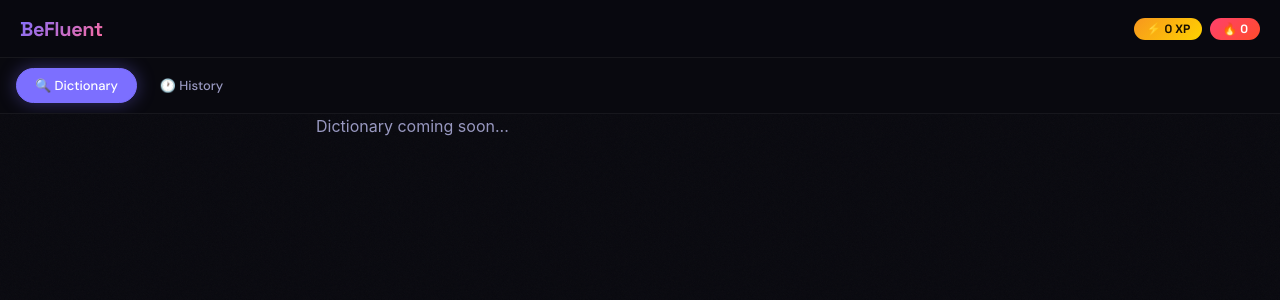
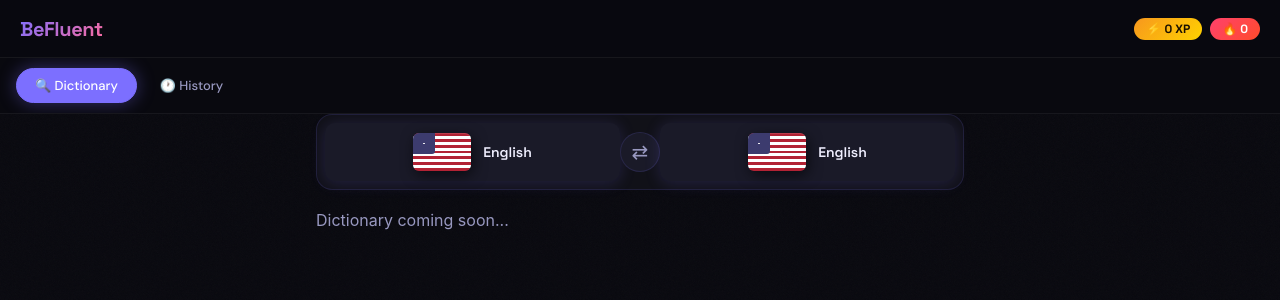
Before and after one commit to bokigolic/befluent, a React (Vite) app: page / in a window 1280 px wide. Shown: the top 300 px of the page. Built offline with nearby package versions, Linux system fonts and the light colour scheme.

Commit message:
feat: 3D FlagSwitcher

```diff
--- a/src/App.jsx
+++ b/src/App.jsx
@@ -1,5 +1,6 @@
 import Navbar from './components/Navbar/Navbar'
 import TabBar from './components/TabBar/TabBar'
+import FlagSwitcher from './components/FlagSwitcher/FlagSwitcher'
 import useStore from './store/useStore'
 
 function App() {
@@ -11,7 +12,10 @@ function App() {
       <TabBar />
       <div className="wrap">
         {activePage === 'dictionary' && (
-          <p style={{ color: 'var(--t2)' }}>Dictionary coming soon...</p>
+          <>
+            <FlagSwitcher />
+            <p style={{ color: 'var(--t2)' }}>Dictionary coming soon...</p>
+          </>
         )}
         {activePage === 'history' && (
           <p style={{ color: 'var(--t2)' }}>History coming soon...</p>
--- /dev/null
+++ b/src/components/FlagSwitcher/FlagSwitcher.jsx
@@ -0,0 +1,87 @@
+import useStore from '../../store/useStore'
+import styles from './FlagSwitcher.module.css'
+
+function USFlag() {
+  return (
+    <div className={styles.flag}>
+      <div className={styles.canton} />
+    </div>
+  )
+}
+
+function SRFlag() {
+  return (
+    <div className={styles.flagSr}>
+      <span className={styles.eagle}>🦅</span>
+    </div>
+  )
+}
+
+const LABELS = {
+  'en-en': ['English', 'English'],
+  'en-sr': ['English', 'Serbian'],
+  'sr-en': ['Serbian', 'English'],
+}
+
+export default function FlagSwitcher() {
+  const dictMode = useStore((s) => s.dictMode)
+  const setDictMode = useStore((s) => s.setDictMode)
+
+  const [leftLabel, rightLabel] = LABELS[dictMode]
+  const leftIsSr = dictMode === 'sr-en'
+  const rightIsSr = dictMode === 'en-sr'
+
+  const handleSwap = () => {
+    if (dictMode === 'en-sr') setDictMode('sr-en')
+    else if (dictMode === 'sr-en') setDictMode('en-sr')
+  }
+
+  const handleLeftClick = () => {
+    // clicking left: toggle SR on left side
+    if (leftIsSr) setDictMode('en-en')
+    else setDictMode('sr-en')
+  }
+
+  const handleRightClick = () => {
+    // clicking right: toggle SR on right side
+    if (rightIsSr) setDictMode('en-en')
+    else setDictMode('en-sr')
+  }
+
+  return (
+    <div className={styles.container}>
+      <button
+        className={`${styles.side} ${!leftIsSr ? styles.sideActive : ''}`}
+        onClick={handleLeftClick}
+      >
+        <div className={leftIsSr ? styles.flagWrapSr : styles.flagWrap}>
+          {leftIsSr ? <SRFlag /> : <USFlag />}
+        </div>
+        <span className={`${styles.label} ${!leftIsSr ? styles.labelActive : ''}`}>
+          {leftLabel}
+        </span>
+      </button>
+
+      <button
+        className={styles.swap}
+        onClick={handleSwap}
+        title="Swap languages"
+        aria-label="Swap languages"
+      >
+        ⇄
+      </button>
+
+      <button
+        className={`${styles.side} ${!rightIsSr ? styles.sideActive : ''}`}
+        onClick={handleRightClick}
+      >
+        <div className={rightIsSr ? styles.flagWrapSr : styles.flagWrap}>
+          {rightIsSr ? <SRFlag /> : <USFlag />}
+        </div>
+        <span className={`${styles.label} ${!rightIsSr ? styles.labelActive : ''}`}>
+          {rightLabel}
+        </span>
+      </button>
+    </div>
+  )
+}
--- /dev/null
+++ b/src/components/FlagSwitcher/FlagSwitcher.module.css
@@ -0,0 +1,163 @@
+.container {
+  display: flex;
+  align-items: center;
+  background: var(--surface);
+  border: 1px solid var(--bord);
+  border-radius: var(--radius);
+  padding: 8px;
+  margin-bottom: 18px;
+}
+
+/* ── Flag sides ── */
+.side {
+  flex: 1;
+  display: flex;
+  align-items: center;
+  justify-content: center;
+  gap: 12px;
+  padding: 10px 16px;
+  border-radius: var(--radius-sm);
+  border: none;
+  background: transparent;
+  cursor: pointer;
+  transition: all 0.3s var(--ease);
+}
+
+.sideActive {
+  background: var(--elevated);
+  box-shadow: 0 2px 16px rgba(124, 111, 255, 0.18);
+}
+
+/* ── Swap button ── */
+.swap {
+  width: 40px;
+  height: 40px;
+  border-radius: 50%;
+  background: var(--elevated);
+  border: 1px solid var(--bord);
+  color: var(--t2);
+  cursor: pointer;
+  flex-shrink: 0;
+  font-size: 20px;
+  display: flex;
+  align-items: center;
+  justify-content: center;
+  transition: all 0.3s var(--ease);
+}
+
+.swap:hover {
+  background: var(--acc);
+  color: #ffffff;
+  transform: rotate(180deg);
+}
+
+/* ── Labels ── */
+.label {
+  font-family: 'Space Grotesk', sans-serif;
+  font-weight: 600;
+  font-size: 14px;
+  color: var(--t2);
+  transition: color 0.2s;
+}
+
+.labelActive {
+  color: var(--t1);
+}
+
+/* ── US Flag (CSS only) ── */
+.flag {
+  width: 58px;
+  height: 38px;
+  border-radius: 6px;
+  overflow: hidden;
+  position: relative;
+  box-shadow: 2px 4px 14px rgba(0, 0, 0, 0.6), inset 0 1px 0 rgba(255, 255, 255, 0.12);
+  background: repeating-linear-gradient(
+    to bottom,
+    #B22234 0%,
+    #B22234 calc(100% / 13),
+    #ffffff calc(100% / 13),
+    #ffffff calc(200% / 13),
+    #B22234 calc(200% / 13),
+    #B22234 calc(300% / 13),
+    #ffffff calc(300% / 13),
+    #ffffff calc(400% / 13),
+    #B22234 calc(400% / 13),
+    #B22234 calc(500% / 13),
+    #ffffff calc(500% / 13),
+    #ffffff calc(600% / 13),
+    #B22234 calc(600% / 13),
+    #B22234 calc(700% / 13),
+    #ffffff calc(700% / 13),
+    #ffffff calc(800% / 13),
+    #B22234 calc(800% / 13),
+    #B22234 calc(900% / 13),
+    #ffffff calc(900% / 13),
+    #ffffff calc(1000% / 13),
+    #B22234 calc(1000% / 13),
+    #B22234 calc(1100% / 13),
+    #ffffff calc(1100% / 13),
+    #ffffff calc(1200% / 13),
+    #B22234 calc(1200% / 13),
+    #B22234 100%
+  );
+}
+
+.canton {
+  position: absolute;
+  top: 0;
+  left: 0;
+  width: 38%;
+  height: 54%;
+  background:
+    #3C3B6E
+    radial-gradient(circle, rgba(255,255,255,0.9) 1px, transparent 1px);
+  background-size: 100%, 5.5px 4.5px;
+  background-position: 0 0, 2px 2px;
+  border-radius: 0 0 3px 0;
+}
+
+/* ── Serbian Flag (CSS only) ── */
+.flagSr {
+  width: 58px;
+  height: 38px;
+  border-radius: 6px;
+  overflow: hidden;
+  position: relative;
+  box-shadow: 2px 4px 14px rgba(0, 0, 0, 0.6), inset 0 1px 0 rgba(255, 255, 255, 0.12);
+  background: linear-gradient(
+    to bottom,
+    #C6363C 0%,
+    #C6363C 33.33%,
+    #0C4076 33.33%,
+    #0C4076 66.66%,
+    #ffffff 66.66%,
+    #ffffff 100%
+  );
+}
+
+.eagle {
+  position: absolute;
+  left: 8%;
+  top: 50%;
+  transform: translateY(-50%);
+  font-size: 15px;
+  line-height: 1;
+}
+
+/* ── 3D hover on flag wrappers ── */
+.flagWrap {
+  transition: transform 0.35s cubic-bezier(0.23, 1, 0.32, 1);
+}
+
+.flagWrap:hover {
+  transform: perspective(200px) rotateY(-10deg) rotateX(4deg) scale(1.08);
+}
+
+.flagWrapSr {
+  transition: transform 0.35s cubic-bezier(0.23, 1, 0.32, 1);
+}
+
+.flagWrapSr:hover {
+  transform: perspective(200px) rotateY(10deg) rotateX(4deg) scale(1.08);
+}
--- a/src/store/useStore.js
+++ b/src/store/useStore.js
@@ -13,6 +13,7 @@ const useStore = create((set) => ({
   xp: load('bf_xp', 0),
   streak: load('bf_streak', 0),
   activePage: 'dictionary',
+  dictMode: 'en-en',
 
   addXP: (amount) =>
     set((state) => {
@@ -24,6 +25,7 @@ const useStore = create((set) => ({
     }),
 
   setActivePage: (page) => set({ activePage: page }),
+  setDictMode: (mode) => set({ dictMode: mode }),
 }))
 
 export const addXP = (amount) => useStore.getState().addXP(amount)
```
